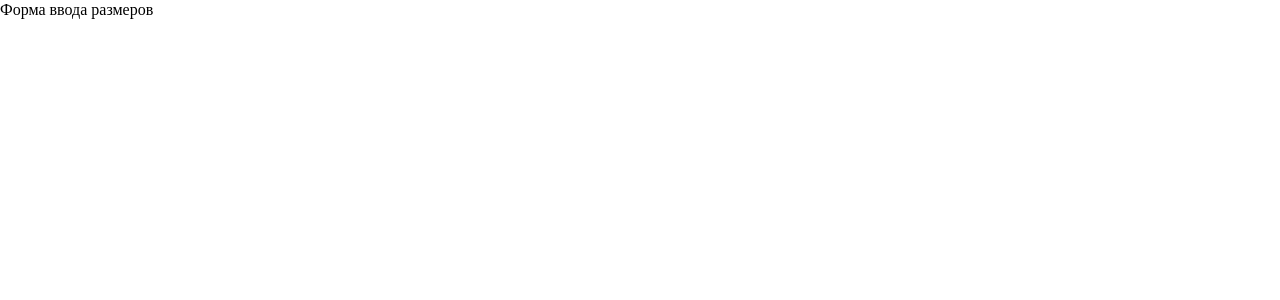
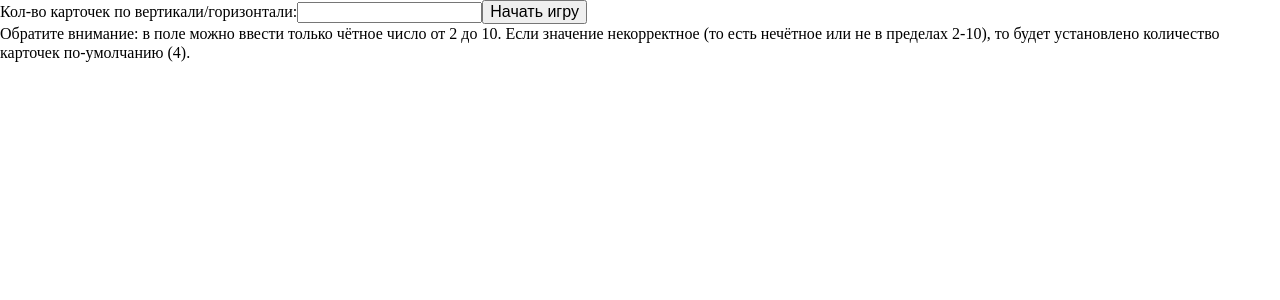
Before and after one commit to SergeyLebidko/wilix_task_2, a React (Create React App) app: page / in a window 1280 px wide. Shown: the top 300 px of the page. Built offline with nearby package versions, Linux system fonts and the light colour scheme.

Commit message:
В Board.js реализованы базовые функции

```diff
--- a/package.json
+++ b/package.json
@@ -38,6 +38,7 @@
     "eslint": "^7.11.0",
     "eslint-plugin-react": "^7.27.0",
     "eslint-plugin-react-hooks": "^4.3.0",
-    "node-sass": "^6.0.1"
+    "node-sass": "^6.0.1",
+    "prop-types": "^15.7.2"
   }
 }
--- a/src/components/App/App.js
+++ b/src/components/App/App.js
@@ -8,7 +8,7 @@ function App() {
 
     return (
         <div>
-            {size ? <Board/> : <SizeForm/>}
+            {size ? <Board size={size}/> : <SizeForm setSize={setSize}/>}
         </div>
     );
 }
--- a/src/components/Board/Board.js
+++ b/src/components/Board/Board.js
@@ -1,12 +1,17 @@
 import React from "react";
+import PropTypes from "prop-types";
 import "./Board.scss";
 
-function Board() {
+function Board({size}) {
     return (
         <div>
-            Игровое поле и иинтерфейс
+            Игровое поле размера {size}
         </div>
     );
 }
 
+Board.propTypes = {
+    size: PropTypes.number
+}
+
 export default Board;
--- a/src/components/SizeForm/SizeForm.js
+++ b/src/components/SizeForm/SizeForm.js
@@ -1,12 +1,32 @@
-import React from "react";
+import React, {useRef} from "react";
+import PropTypes from "prop-types";
+import {DEFAULT_SIZE} from "../../constants/settings";
 import "./SizeForm.scss";
 
-function SizeForm() {
+function SizeForm({setSize}) {
+    const inputRef = useRef(null);
+
+    const startHandler = () => {
+        const size = inputRef.current.value;
+        setSize(size);
+    }
+
     return (
         <form>
-            Форма ввода размеров
+            <label htmlFor="size_input">Кол-во карточек по вертикали/горизонтали:</label>
+            <input ref={inputRef} id="size_input"/>
+            <button onClick={startHandler}>Начать игру</button>
+            <p>
+                Обратите внимание: в поле можно ввести только чётное число от 2 до 10.
+                Если значение некорректное (то есть нечётное или не в пределах 2-10),
+                то будет установлено количество карточек по-умолчанию ({DEFAULT_SIZE}).
+            </p>
         </form>
     );
 }
 
+SizeForm.propTypes = {
+    setSize: PropTypes.func
+}
+
 export default SizeForm;
--- /dev/null
+++ b/src/constants/settings.js
@@ -0,0 +1 @@
+export const DEFAULT_SIZE = 4;
--- a/src/styles/init.scss
+++ b/src/styles/init.scss
@@ -2,13 +2,19 @@
 html, body, main, div, span, object, iframe, h1, h2, h3, h4, h5, h6, p, blockquote, pre, a, abbr, acronym, address, big, cite, code, del, dfn, em, img, ins, kbd, q, s, samp, small, strike, strong, sub, sup, tt, var, b, u, i, center, dl, dt, dd, ol, ul, li, fieldset, form, label, legend,
 table, caption, tbody, tfoot, thead, tr, th, td, article, aside, canvas, details, embed,
 figure, figcaption, footer, header, hgroup, menu, nav, output, ruby, section, summary,
-time, mark, audio, video, button {
+time, mark, audio, video {
   margin: 0;
   padding: 0;
   border: 0;
   font-size: 1rem;
   vertical-align: baseline;
   box-sizing: border-box;
+}
+
+button {
+  font-size: 1rem;
+  box-sizing: border-box;
+  margin: 0;
 }
 
 article, aside, details, figcaption, figure, footer, header, hgroup, menu, nav, section {
```
